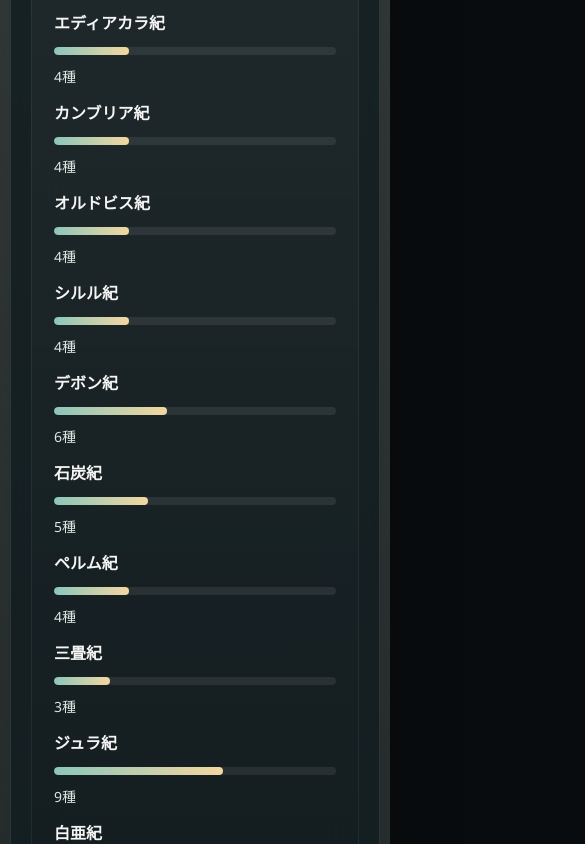
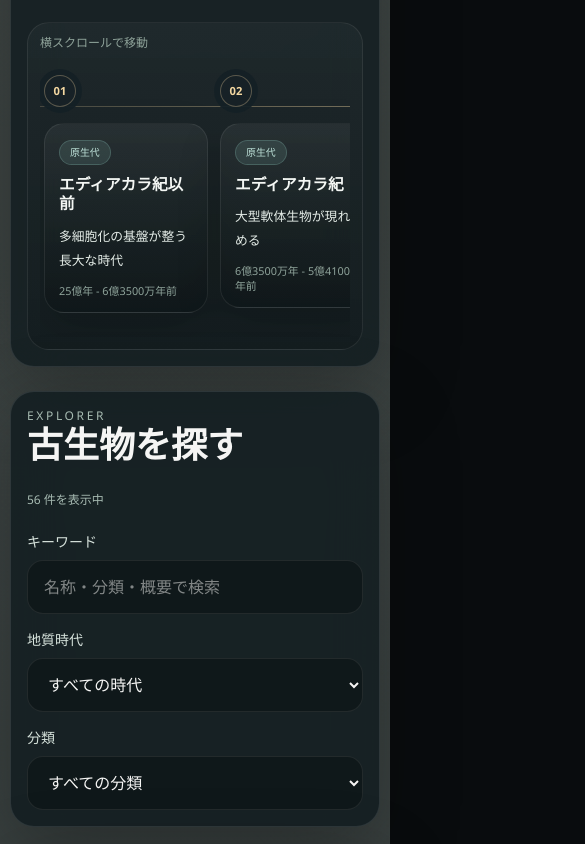
Before and after one commit to yuutom/paleontology-web-zukan, a React (Vite) app: page / in a window 390 px wide. Shown: the part 920-1764 px from the top of the page, 585 px wide, since content can reach past the window. Built offline with nearby package versions, Linux system fonts and the light colour scheme.

Commit message:
スマホレイアウト

```diff
--- a/src/App.tsx
+++ b/src/App.tsx
@@ -318,7 +318,7 @@ function App() {
               <HeroWorldIllustration />
             </div>
 
-            <aside className="self-end rounded-[28px] border border-white/6 bg-[linear-gradient(180deg,rgba(255,255,255,0.04),rgba(0,0,0,0.14))] p-[22px]">
+            <aside className="self-end rounded-[28px] border border-white/6 bg-[linear-gradient(180deg,rgba(255,255,255,0.04),rgba(0,0,0,0.14))] p-[22px] max-sm:hidden">
               <p className="text-xs uppercase tracking-[0.22em] text-[#a7bbb2]">Era Spectrum</p>
               <div className="mt-[18px] grid gap-3.5">
                 {eraDistribution.map(([name, count]) => (
@@ -341,8 +341,8 @@ function App() {
           </div>
         </header>
 
-        <main className="grid gap-6">
-          <section className="rounded-[28px] border border-white/10 bg-[rgba(16,28,31,0.82)] p-6 shadow-[0_24px_80px_rgba(0,0,0,0.28)] backdrop-blur-xl max-sm:rounded-3xl">
+        <main className="grid min-w-0 gap-6">
+          <section className="min-w-0 overflow-hidden rounded-[28px] border border-white/10 bg-[rgba(16,28,31,0.82)] p-6 shadow-[0_24px_80px_rgba(0,0,0,0.28)] backdrop-blur-xl max-sm:rounded-3xl max-sm:p-4">
             <div className="flex items-end justify-between gap-6 max-sm:flex-col max-sm:items-start">
               <div>
                 <p className="text-xs uppercase tracking-[0.22em] text-[#a7bbb2]">Deep Time</p>
@@ -352,7 +352,7 @@ function App() {
               </div>
             </div>
 
-            <div className="mt-6 rounded-[22px] border border-white/8 bg-[linear-gradient(180deg,rgba(255,255,255,0.03),rgba(0,0,0,0.12))] p-5">
+            <div className="mt-6 rounded-[22px] border border-white/8 bg-[linear-gradient(180deg,rgba(255,255,255,0.03),rgba(0,0,0,0.12))] p-5 max-sm:p-3">
               <div className="mx-auto max-w-[980px]">
                 <div className="mb-3 flex items-center justify-between gap-4 text-xs text-[#8fa39a] max-sm:flex-col max-sm:items-start">
                   <span>横スクロールで移動</span>
@@ -360,34 +360,34 @@ function App() {
               </div>
 
               <div className="mx-auto max-w-[980px] overflow-x-auto pb-3 [scrollbar-color:rgba(243,215,161,0.4)_transparent] [scrollbar-width:thin]">
-                <div className="relative flex w-max min-w-[3500px] items-start gap-0 px-2 py-4">
+                <div className="relative flex min-w-max items-start gap-0 px-2 py-4 max-sm:px-1 max-sm:py-3">
                   <div className="pointer-events-none absolute left-0 right-0 top-[43px] h-px bg-[linear-gradient(90deg,rgba(243,215,161,0.2),rgba(243,215,161,0.75),rgba(140,198,186,0.75),rgba(255,255,255,0.15))]" />
 
                   {timelineEntries.map((item, index) => (
                     <article
                       key={item.name}
-                      className="relative w-[250px] shrink-0 pr-6 last:pr-2"
+                      className="relative w-[250px] shrink-0 pr-6 last:pr-2 max-sm:w-[176px] max-sm:pr-3"
                     >
                       <div className="relative z-10 flex items-center gap-3">
-                        <span className="grid h-10 w-10 shrink-0 place-items-center rounded-full border border-[#f3d7a1]/30 bg-[#172126] text-sm font-semibold text-[#f3d7a1] shadow-[0_0_0_8px_rgba(22,33,38,0.95)]">
+                        <span className="grid h-10 w-10 shrink-0 place-items-center rounded-full border border-[#f3d7a1]/30 bg-[#172126] text-sm font-semibold text-[#f3d7a1] shadow-[0_0_0_8px_rgba(22,33,38,0.95)] max-sm:h-8 max-sm:w-8 max-sm:text-[0.7rem] max-sm:shadow-[0_0_0_6px_rgba(22,33,38,0.95)]">
                           {String(index + 1).padStart(2, "0")}
                         </span>
 
                       </div>
 
-                      <div className="mt-5 rounded-[24px] border border-white/8 bg-[linear-gradient(180deg,rgba(255,255,255,0.05),rgba(5,10,12,0.34))] p-5 shadow-[0_18px_44px_rgba(0,0,0,0.18)]">
+                      <div className="mt-5 rounded-[24px] border border-white/8 bg-[linear-gradient(180deg,rgba(255,255,255,0.05),rgba(5,10,12,0.34))] p-5 shadow-[0_18px_44px_rgba(0,0,0,0.18)] max-sm:mt-4 max-sm:rounded-[20px] max-sm:p-3.5">
                         <span
-                          className={`inline-flex rounded-full border px-3 py-1.5 text-[0.72rem] font-medium ${getEraTone(item.era)}`}
+                          className={`inline-flex rounded-full border px-3 py-1.5 text-[0.72rem] font-medium max-sm:px-2.5 max-sm:py-1 max-sm:text-[0.62rem] ${getEraTone(item.era)}`}
                         >
                           {item.era}
                         </span>
-                        <strong className="mt-4 block font-['Iowan_Old_Style','Palatino_Linotype','Book_Antiqua',serif] text-[1.2rem] leading-tight text-[#f4f7f4]">
+                        <strong className="mt-4 block font-['Iowan_Old_Style','Palatino_Linotype','Book_Antiqua',serif] text-[1.2rem] leading-tight text-[#f4f7f4] max-sm:mt-3 max-sm:text-[0.98rem]">
                           {item.name}
                         </strong>
-                        <p className="mt-3 text-[0.95rem] leading-7 text-[#e5ede8]">
+                        <p className="mt-3 text-[0.95rem] leading-7 text-[#e5ede8] max-sm:mt-2 max-sm:text-[0.8rem] max-sm:leading-6">
                           {item.summary}
                         </p>
-                        <p className="mt-4 text-xs text-[#8fa39a]">
+                        <p className="mt-4 text-xs text-[#8fa39a] max-sm:mt-3 max-sm:text-[0.68rem]">
                           {formatTimelineRange(item.from, item.to)}
                         </p>
                       </div>
@@ -398,7 +398,7 @@ function App() {
             </div>
           </section>
 
-          <section className="rounded-[28px] border border-white/10 bg-[rgba(16,28,31,0.82)] p-6 shadow-[0_24px_80px_rgba(0,0,0,0.28)] backdrop-blur-xl max-sm:rounded-3xl">
+          <section className="min-w-0 overflow-hidden rounded-[28px] border border-white/10 bg-[rgba(16,28,31,0.82)] p-6 shadow-[0_24px_80px_rgba(0,0,0,0.28)] backdrop-blur-xl max-sm:rounded-3xl max-sm:p-4">
             <div className="flex items-end justify-between gap-6 max-sm:flex-col max-sm:items-start">
               <div>
                 <p className="text-xs uppercase tracking-[0.22em] text-[#a7bbb2]">Explorer</p>
@@ -409,8 +409,8 @@ function App() {
               <p className="text-xs text-[#a7bbb2]">{filteredFossils.length} 件を表示中</p>
             </div>
 
-            <div className="mt-6 grid gap-4 md:grid-cols-[1.4fr_1fr_1fr]">
-              <label className="grid gap-2">
+            <div className="mt-6 grid min-w-0 gap-4 md:grid-cols-[minmax(0,1.4fr)_minmax(0,1fr)_minmax(0,1fr)]">
+              <label className="grid min-w-0 gap-2">
                 <span className="text-sm text-[#d6e2db]">キーワード</span>
                 <input
                   type="search"
@@ -421,7 +421,7 @@ function App() {
                 />
               </label>
 
-              <label className="grid gap-2">
+              <label className="grid min-w-0 gap-2">
                 <span className="text-sm text-[#d6e2db]">地質時代</span>
                 <select
                   value={era}
@@ -436,7 +436,7 @@ function App() {
                 </select>
               </label>
 
-              <label className="grid gap-2">
+              <label className="grid min-w-0 gap-2">
                 <span className="text-sm text-[#d6e2db]">分類</span>
                 <select
                   value={category}
@@ -453,8 +453,8 @@ function App() {
             </div>
           </section>
 
-          <section className="grid items-start gap-6 lg:grid-cols-[minmax(0,1.35fr)_minmax(310px,0.8fr)]">
-            <div className="grid gap-[18px] [grid-template-columns:repeat(auto-fit,minmax(230px,1fr))]">
+          <section className="grid min-w-0 items-start gap-6 lg:grid-cols-[minmax(0,1.35fr)_minmax(310px,0.8fr)]">
+            <div className="grid min-w-0 gap-[18px] [grid-template-columns:repeat(auto-fit,minmax(230px,1fr))] max-sm:[grid-template-columns:minmax(0,1fr)]">
               {filteredFossils.length === 0 ? (
                 <div className="col-span-full rounded-3xl border border-dashed border-white/12 px-8 py-10 text-center leading-8 text-[#d0dbd4]">
                   条件に一致する古生物は見つかりませんでした。検索語や絞り込み条件を変更してください。
@@ -512,7 +512,7 @@ function App() {
               )}
             </div>
 
-            <aside className="sticky top-6 max-h-[calc(100vh-3rem)] overflow-y-auto rounded-[30px] border border-white/10 bg-[rgba(16,28,31,0.82)] p-[22px] shadow-[0_24px_80px_rgba(0,0,0,0.28)] backdrop-blur-xl max-lg:static max-lg:max-h-none max-lg:overflow-visible">
+            <aside className="sticky top-6 min-w-0 max-h-[calc(100vh-3rem)] overflow-y-auto rounded-[30px] border border-white/10 bg-[rgba(16,28,31,0.82)] p-[22px] shadow-[0_24px_80px_rgba(0,0,0,0.28)] backdrop-blur-xl max-lg:static max-lg:max-h-none max-lg:overflow-visible max-sm:p-4">
               {selectedFossil ? (
                 <>
                   <p className="text-xs uppercase tracking-[0.22em] text-[#a7bbb2]">Specimen Detail</p>
@@ -557,7 +557,7 @@ function App() {
                     ].map(([label, value]) => (
                       <div
                         key={label}
-                        className="min-w-[140px] flex-1 rounded-2xl border border-white/6 bg-white/[0.03] p-[14px]"
+                        className="min-w-[140px] flex-1 rounded-2xl border border-white/6 bg-white/[0.03] p-[14px] max-sm:min-w-0"
                       >
                         <span className="block text-xs text-[#a7bbb2]">{label}</span>
                         <strong className="mt-1.5 block text-[0.98rem] text-[#f0f5f1]">{value}</strong>
```
